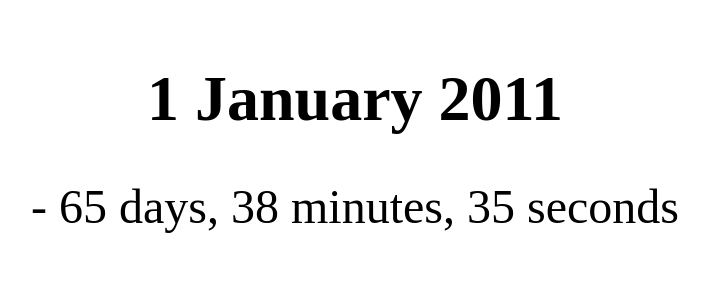
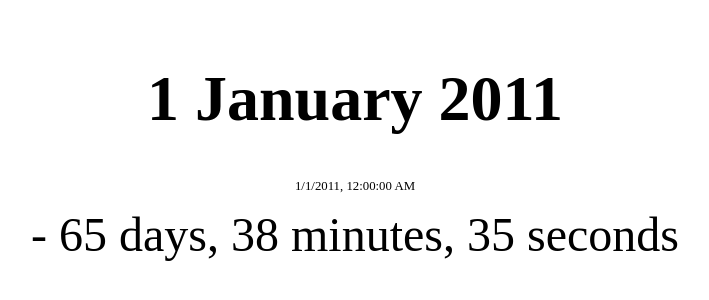
Before and after one commit to edwardsnjd/countdown, a plain HTML site: page index.html in a window 1280 px wide. Shown: the part 218-518 px from the top of the page, without its empty margins (285-994 px from the left). Drawn offline with Linux system fonts and the light colour scheme.

Commit message:
Added target date display and removed defaults from ui class to allow for no display.

```diff
--- a/index.html
+++ b/index.html
@@ -7,6 +7,7 @@
       #floater { float: left; height: 50%; margin-bottom: -120px; }
       #content { clear: both; height: 240px; position: relative; }
       #title { text-align: center; font-size: 4em; }
+      #whenContainer { text-align: center; font-size: .8em; margin: 1em; }
       #container { text-align: center; font-size: 3em; }
     </style>
   </head>
@@ -17,6 +18,7 @@
 
     <div id="content">
       <h1 id="title"></h1>
+      <div id="whenContainer"></div>
       <div id="container"></div>
     </div>
 
@@ -26,7 +28,7 @@
       qsp.title = qsp.title || qsp.when;
 
       var cd = new Countdown(qsp.title, new Date(qsp.when));
-      var ui = new CountdownUI(qsp.title, cd);
+      var ui = new CountdownUI(cd, {title: "#title", container: "#container", when: "#whenContainer"});
       ui.start();
     </script>
   </body>
--- a/lib/countdown.js
+++ b/lib/countdown.js
@@ -40,6 +40,9 @@ var Countdown = function(title, when) {
 		return text;
 	};
 };
+Countdown.getFriendlyDate = function(date) {
+	return date.toLocaleString();
+};
 
 var QueryStringHelper = {
 	// Parse the query string to a hash
@@ -81,16 +84,17 @@ var Timespan = function(ms) {
 };
 
 // A UI to dynamically display a countdown
-var CountdownUI = function(title, countdown, uiOptions) {
+var CountdownUI = function(countdown, uiOptions) {
 	// Supply default selectors
 	var uiSelectors = uiOptions || {};
-	uiSelectors.title = uiSelectors.title || "#title";
-	uiSelectors.container = uiSelectors.container || "#container";
 
 	var timeout;
 
 	// Set title text
-	$(uiSelectors.title).html(title);
+	$(uiSelectors.title).html(countdown.title);
+
+	// Set when text
+	$(uiSelectors.when).html(Countdown.getFriendlyDate(countdown.when));
 
 	// Update the ui
 	var updateUI = function() {
```
